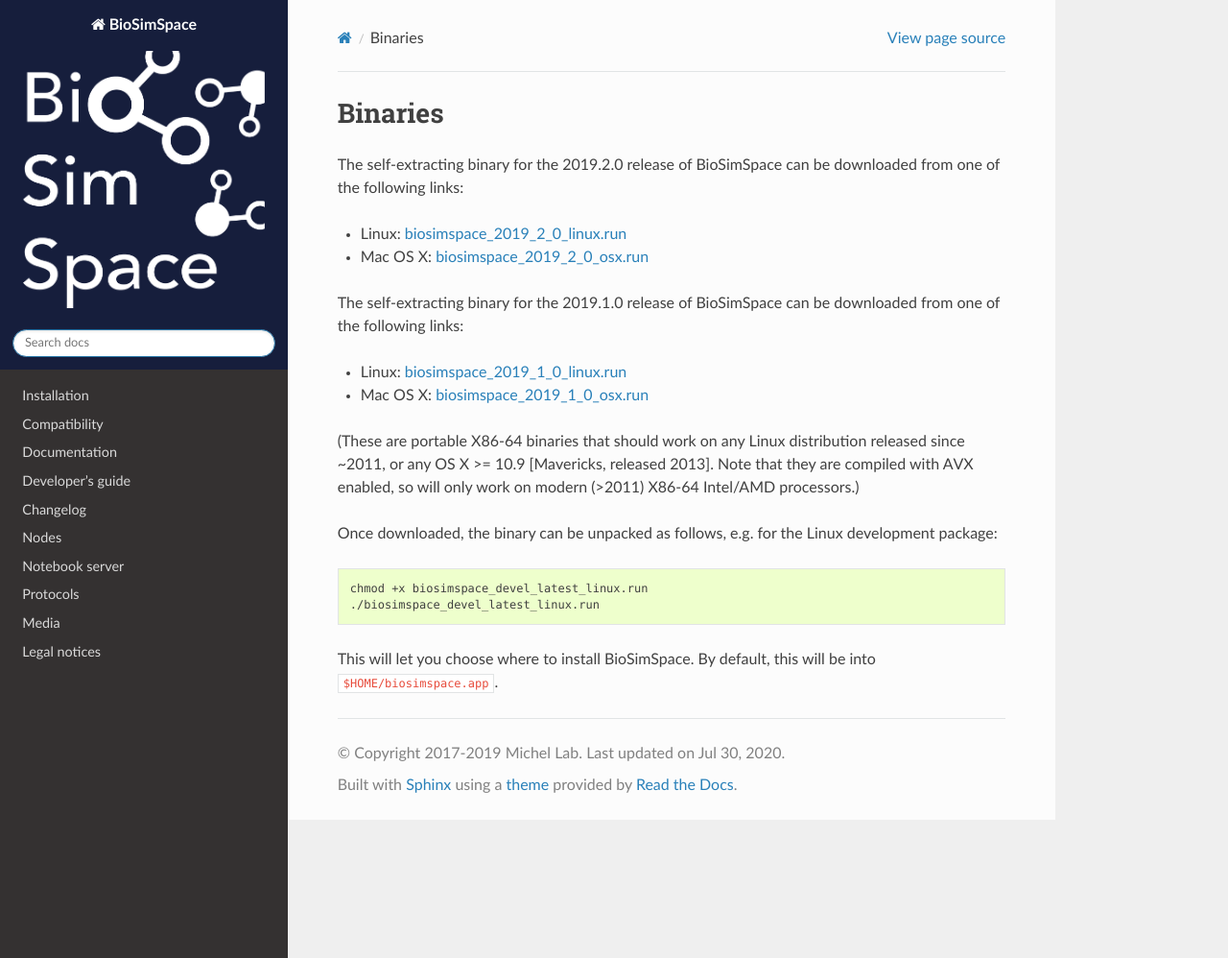
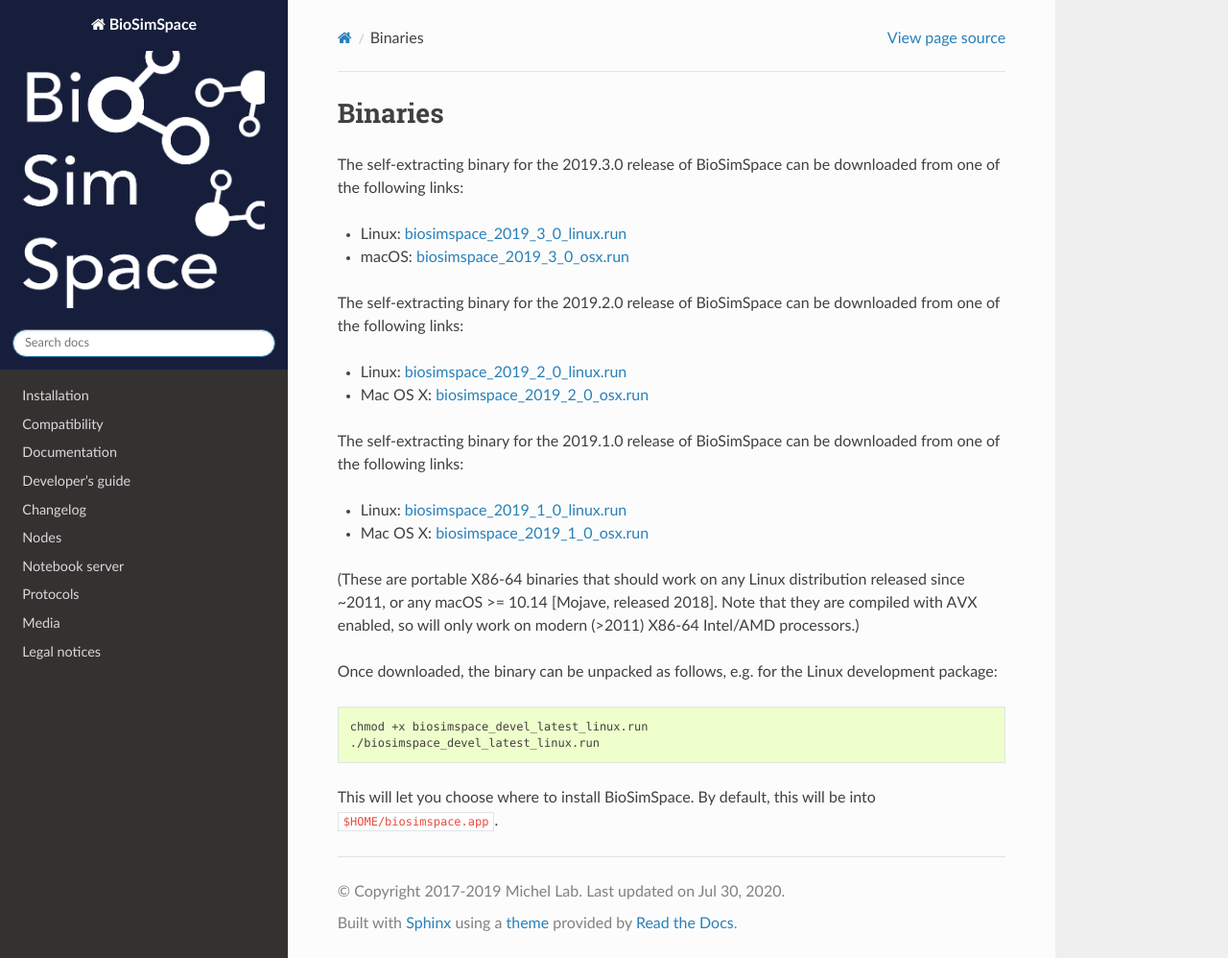
Before and after one commit to michellab/BioSimSpace, a Sphinx documentation site: the page built from doc/source/binaries.rst, in a window 1280 px wide and 998 px high. Shown: the whole window at 96% size. Built offline with Sphinx 7.4.7 and the Read the Docs theme 2.0.0, drawn with Linux system fonts in a browser that asks for light colours; the version number could not be read and is left out.

```diff
--- a/doc/source/binaries.rst
+++ b/doc/source/binaries.rst
@@ -4,10 +4,16 @@
 Binaries
 ========
 
+The self-extracting binary for the 2019.3.0 release of BioSimSpace
+can be downloaded from one of the following links:
+
+* Linux: `biosimspace_2019_3_0_linux.run <https://objectstorage.eu-frankfurt-1.oraclecloud.com/n/hugs/b/biosimspace_releases/o/biosimspace_2019_3_0_linux.run>`__
+* macOS: `biosimspace_2019_3_0_osx.run <https://objectstorage.eu-frankfurt-1.oraclecloud.com/n/hugs/b/biosimspace_releases/o/biosimspace_2019_3_0_osx.run>`__
+
 The self-extracting binary for the 2019.2.0 release of BioSimSpace
 can be downloaded from one of the following links:
 
-* Linux: `biosimspace_2019_2_0_linux.run <https://objectstorage.eu-frankfurt-1.oraclecloud.com/n/hugs/b/biosimspace_releases/o/biosimspace_2019_2_0_linux.run>`__
+* Linux: `biosimspace_2019_2_0_linux.run <https://objectstorage.eu-frankfurt-1.oraclecloud.com/p/jDL2HxuqEorBthrRiJQu0K3hyL5ewfPCSlEw9Ce9Bi0/n/hugs/b/biosimspace_releases/o/biosimspace_2019_2_0_linux.run>`__
 * Mac OS X: `biosimspace_2019_2_0_osx.run <https://objectstorage.eu-frankfurt-1.oraclecloud.com/n/hugs/b/biosimspace_releases/o/biosimspace_2019_2_0_osx.run>`__
 
 The self-extracting binary for the 2019.1.0 release of BioSimSpace
@@ -17,7 +23,7 @@
 * Mac OS X: `biosimspace_2019_1_0_osx.run <https://objectstorage.eu-frankfurt-1.oraclecloud.com/n/hugs/b/biosimspace_releases/o/biosimspace_2019_1_0_osx.run>`__
 
 (These are portable X86-64 binaries that should work on any Linux distribution released
-since ~2011, or any OS X >= 10.9 [Mavericks, released 2013]. Note that they are compiled
+since ~2011, or any macOS >= 10.14 [Mojave, released 2018]. Note that they are compiled
 with AVX enabled, so will only work on modern (>2011) X86-64 Intel/AMD processors.)
 
 Once downloaded, the binary can be unpacked as follows, e.g. for the Linux
--- a/doc/source/install.rst
+++ b/doc/source/install.rst
@@ -53,11 +53,11 @@
 Binary install
 ==============
 
-The self-extracting binary for the 2019.3.0 release of BioSimSpace
+The self-extracting binary for the 2020.1.0 release of BioSimSpace
 can be downloaded from one of the following links:
 
-* Linux: `biosimspace_2019_3_0_linux.run <https://objectstorage.eu-frankfurt-1.oraclecloud.com/n/hugs/b/biosimspace_releases/o/biosimspace_2019_3_0_linux.run>`__
-* macOS: `biosimspace_2019_3_0_osx.run <https://objectstorage.eu-frankfurt-1.oraclecloud.com/n/hugs/b/biosimspace_releases/o/biosimspace_2019_3_0_osx.run>`__
+* Linux: `biosimspace_2020_1_0_linux.run <https://objectstorage.eu-frankfurt-1.oraclecloud.com/p/Dts9ugpsZfs_GjZJDnN7lhBw1TEBOb3dr4vcVrc-3V8/n/hugs/b/biosimspace_releases/o/biosimspace_2020_1_0_linux.run>`__
+* macOS: `biosimspace_2020_1_0_osx.run <https://objectstorage.eu-frankfurt-1.oraclecloud.com/p/XbI8C51d7y3WjoDZU7R0xC0wsBuvxWw7GZ9sazht_fc/n/hugs/b/biosimspace_releases/o/biosimspace_2020_1_0_osx.run>`__
 
 For older releases, please visit our :ref:`binaries <ref_binaries>` page.
 
```
